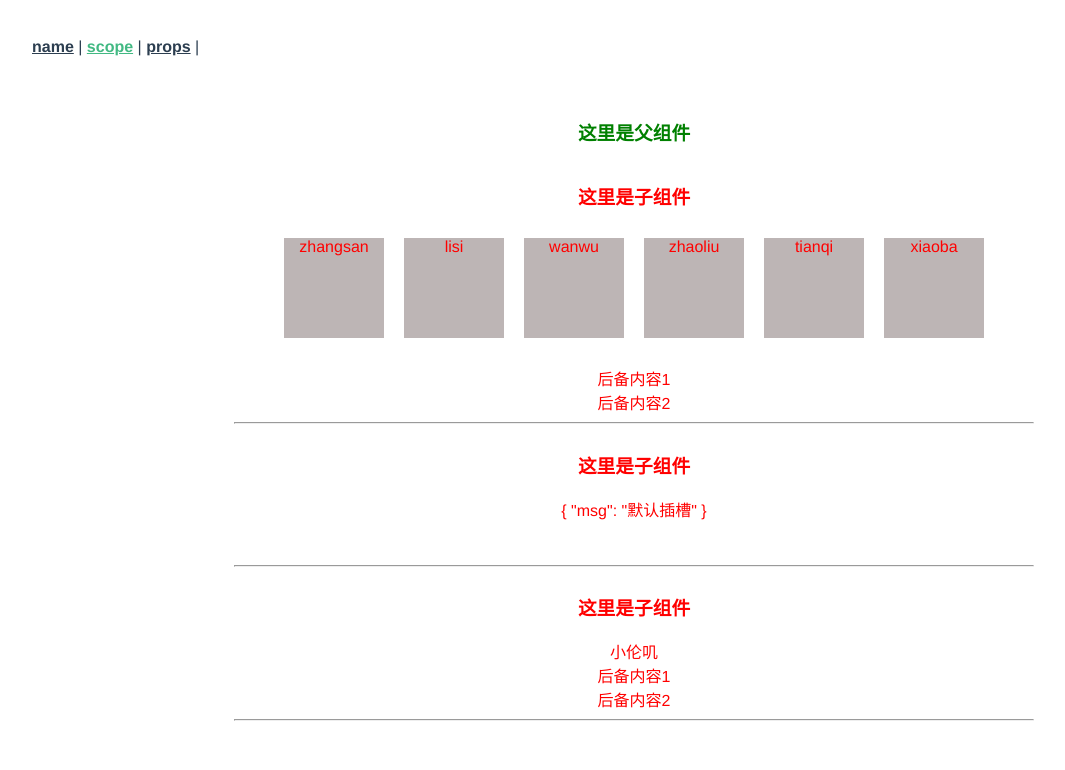
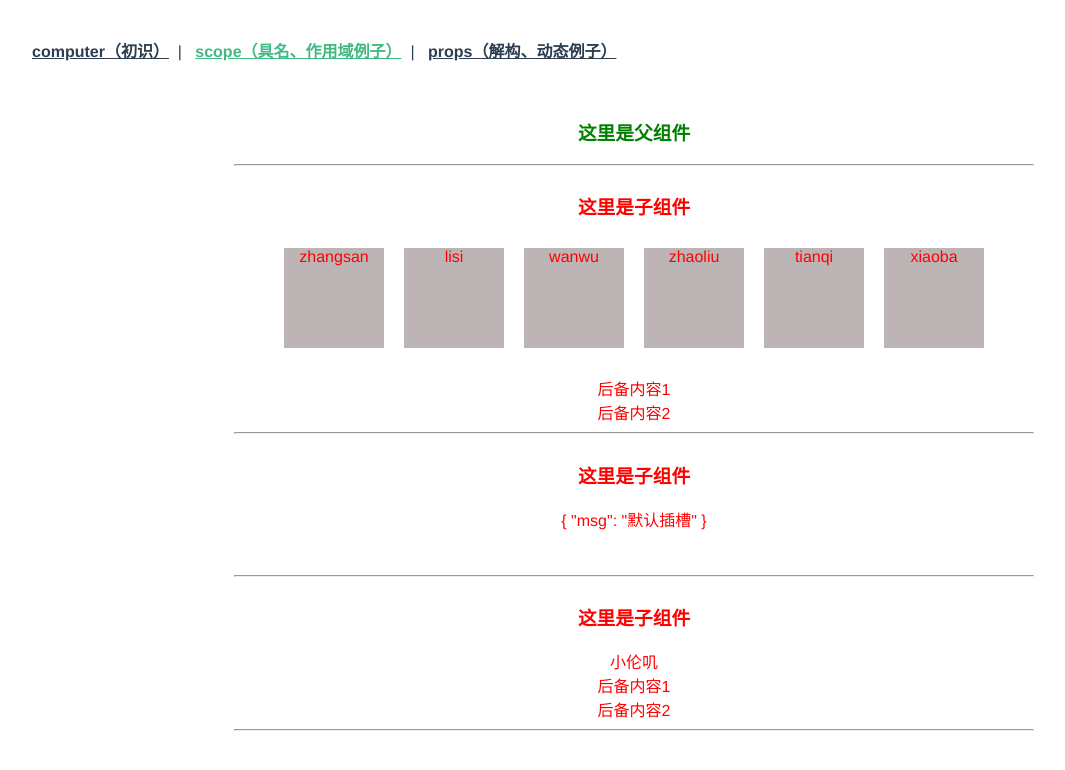
Before and after one commit to openhearted/vue-slot, a Vue app: page /scope in a window 1280 px wide. Shown: the top 770 px of the page, without its empty margins (6-1071 px from the left). Built offline with nearby package versions, Linux system fonts and the light colour scheme.

Commit message:
完善二

```diff
--- a/src/App.vue
+++ b/src/App.vue
@@ -3,16 +3,16 @@
  * @Author: liuy
  * @LastEditors: liuy
  * @Date: 2020-09-08 21:54:10
- * @LastEditTime: 2020-09-08 21:58:43
+ * @LastEditTime: 2020-09-09 23:51:35
 -->
 <template>
   <div id="app">
     <div id="nav">
       <router-link to="/"></router-link>
       <div class="slot">
-        <router-link to="/">name</router-link> |
-        <router-link to="/scope">scope</router-link> |
-        <router-link to="/props">props</router-link> |
+        <router-link to="/">computer（初识）</router-link> &nbsp;| &nbsp;
+        <router-link to="/scope">scope（具名、作用域例子）</router-link> &nbsp;| &nbsp;
+        <router-link to="/props">props（解构、动态例子）</router-link>
       </div>
     </div>
     <router-view/>
--- a/src/views/props.vue
+++ b/src/views/props.vue
@@ -3,7 +3,7 @@
  * @Author: liuy
  * @LastEditors: liuy
  * @Date: 2020-09-08 16:19:19
- * @LastEditTime: 2020-09-09 21:24:40
+ * @LastEditTime: 2020-09-09 23:47:05
 -->
 <template>
   <div>
--- a/src/views/propsSlot.vue
+++ b/src/views/propsSlot.vue
@@ -3,7 +3,7 @@
  * @Author: liuy
  * @LastEditors: liuy
  * @Date: 2020-09-08 21:59:12
- * @LastEditTime: 2020-09-09 19:17:00
+ * @LastEditTime: 2020-09-09 23:44:14
 -->
 <template>
   <div>
@@ -22,13 +22,14 @@
           <template slot-scope="{ row }">
             <!-- 备用内容 -->
             <!-- <span>{{ row }}</span> -->
+
             <!-- 4.2 - 后备内容展示 :row="xxx" -->
             <slot
               :name="tc.key"
               :row="row"
             >
             <!-- 备用内容 -->
-            <!-- <span>{{ row.address }}</span> -->
+            <!-- <span>{{ row }}</span> -->
             </slot>
           </template>
         </el-table-column>
--- a/src/views/scope.vue
+++ b/src/views/scope.vue
@@ -3,11 +3,12 @@
  * @Author: liuy
  * @LastEditors: liuy
  * @Date: 2020-09-02 20:48:38
- * @LastEditTime: 2020-09-09 21:49:39
+ * @LastEditTime: 2020-09-10 00:03:52
 -->
 <template>
   <div class="parent">
     <h3>这里是父组件</h3>
+    <hr/>
 
     <scope-slot>
       <template slot="data" slot-scope="dataProps">
```
